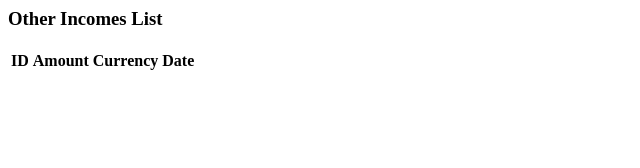
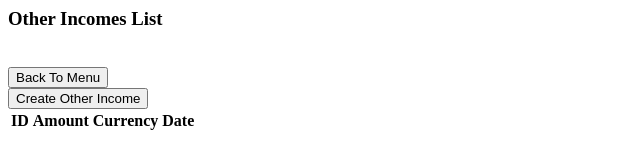
Before and after one commit to shounakdatta/FreshOnFreshBooks, a website: page otherIncomeList.html in a window 1280 px wide. Shown: the whole page, without its empty margins (0-640 px from the left). Drawn offline with Linux system fonts and the light colour scheme; no server answers.

Commit message:
Added link to menu

```diff
--- a/index.js
+++ b/index.js
@@ -34,7 +34,8 @@ app.get('/api/authorize/', (req, res) => {
     res.redirect(uri)
 })
 
-app.get('/api/tokens', async (req, res) => {
+app.get('/menu', async (req, res) => {
+    if (tokenObj === null) {
         tokenObj = await fetch(
             accessTokenUri,
             {
@@ -54,7 +55,6 @@ app.get('/api/tokens', async (req, res) => {
                 )
             }
         ).then(result => result.json())
-
         const { token_type, access_token } = tokenObj;
         accountInfo = await fetch(
             accountInfoUri,
@@ -66,7 +66,7 @@ app.get('/api/tokens', async (req, res) => {
                 }
             }
         ).then(result => result.json())
-
+    }
     res.sendFile(path.join(__dirname + '/success.html'))
 })
 
--- a/otherIncomeList.html
+++ b/otherIncomeList.html
@@ -7,6 +7,18 @@
         <th>Currency</th>
         <th>Date</th>
     </tr>
+    <br />
+    <a href="/menu">
+        <button>
+            Back To Menu
+        </button>
+    </a>
+    <br />
+    <a href="/otherIncomeForm">
+        <button>
+            Create Other Income
+        </button>
+    </a>
 </table>
 <script>
     async function getList() {
```
Also changed, not shown: tokens.html (+1 -1 lines). Lines whose indentation alone changed are shown as unchanged.
